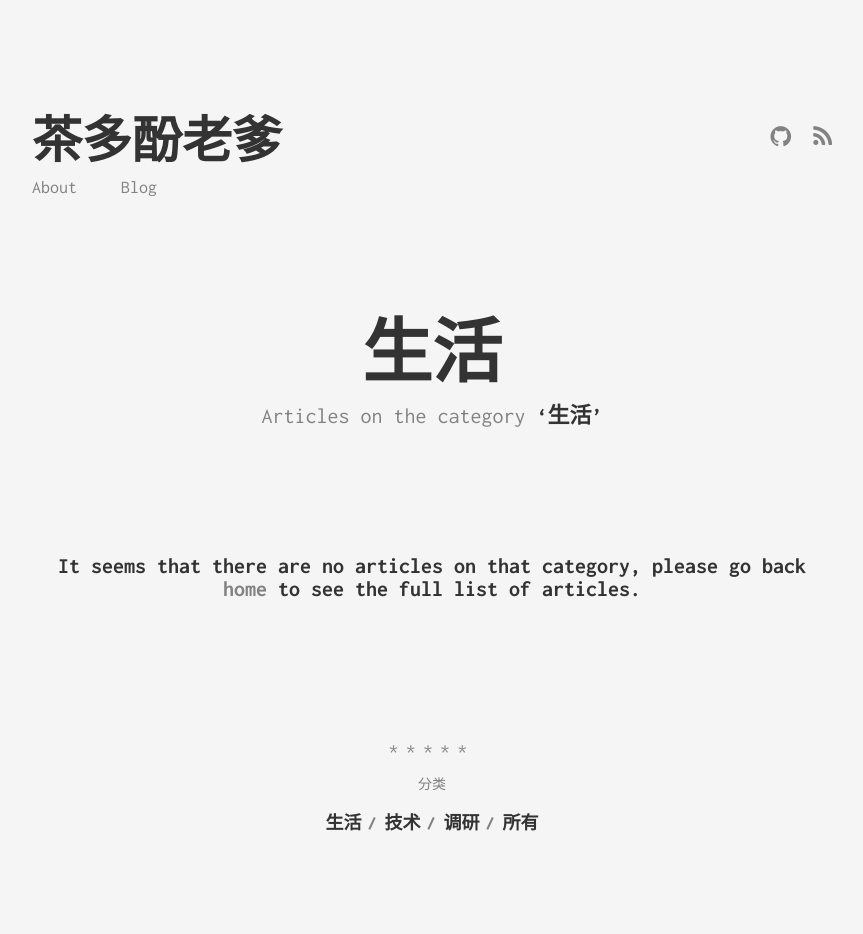
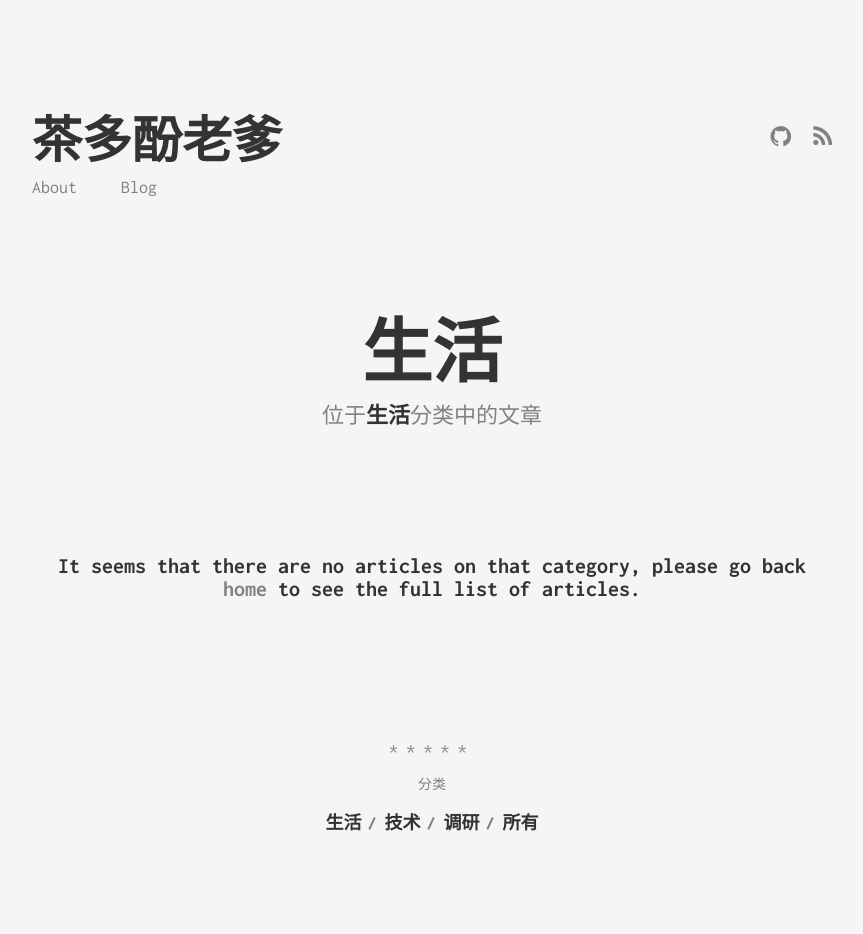
Before and after one commit to TeaPoly/TeaPoly.github.io, a Jekyll site: the page built from categories/life.html, in a window 1280 px wide. Shown: the whole page, without its empty margins (208-1071 px from the left). Built offline with Jekyll 4.4.1, drawn with Linux system fonts in a browser that asks for light colours.

```diff
--- a/_includes/category/title.html
+++ b/_includes/category/title.html
@@ -6,5 +6,5 @@
 
 <h1 class="page-title">
     <div class="page-title__text">{{ category_name }}</div>
-    <div class="page-title__subtitle">Articles on the category <strong>‘{{ category_name }}’</strong></div>
+    <div class="page-title__subtitle">位于<strong>{{ category_name }}</strong>分类中的文章</div>
 </h1>
```
